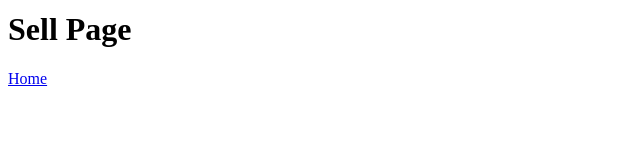
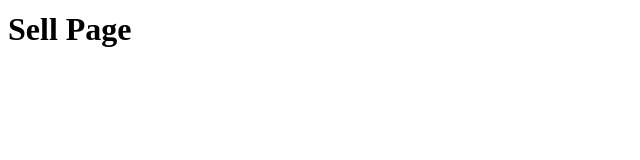
Before and after one commit to dunatron/TheTrader, a Next.js app in the folder frontend/: page /sell in a window 1280 px wide. Shown: the part 122-282 px from the top of the page, without its empty margins (0-640 px from the left). Built offline with nearby package versions, Linux system fonts and the light colour scheme.

Commit message:
added sell page

```diff
--- a/frontend/pages/sell.js
+++ b/frontend/pages/sell.js
@@ -1,11 +1,6 @@
-import Link from "next/link"
-
 const SellPage = props => (
   <div>
     <h1>Sell Page</h1>
-    <Link href="/">
-      <a>Home</a>
-    </Link>
   </div>
 )
 
```
